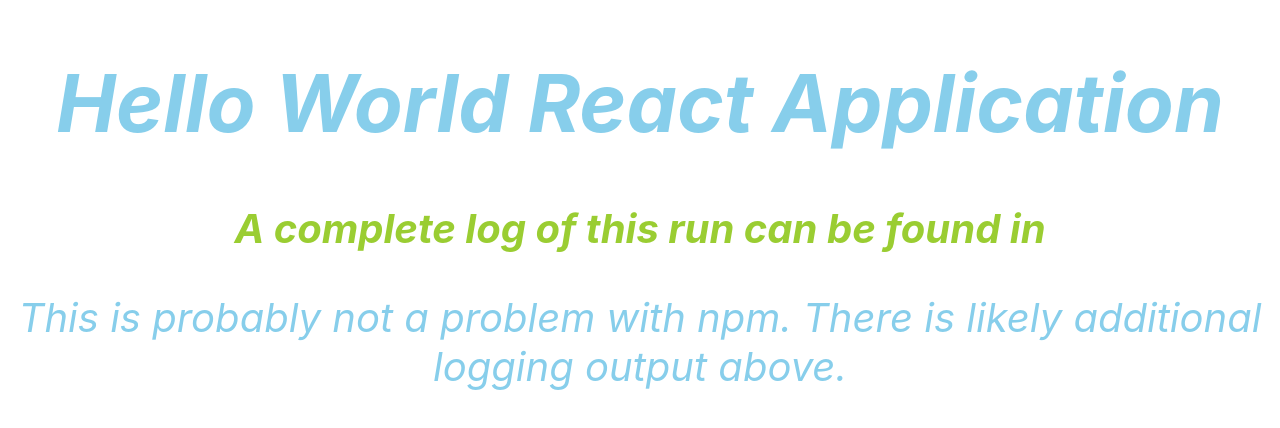
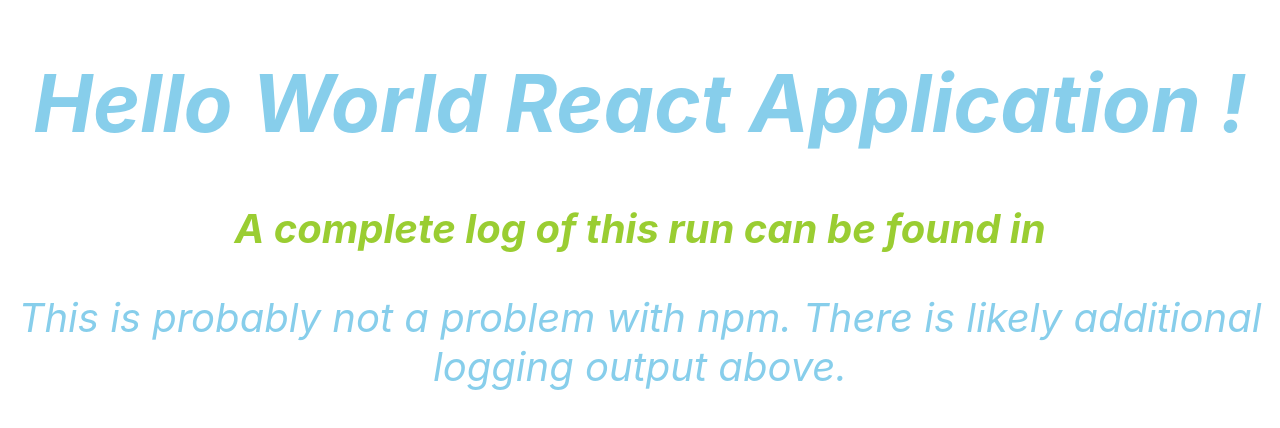
Before and after one commit to mo-nadeem/aws_react_app, a React (Create React App) app: page / in a window 1280 px wide. Shown: the top 428 px of the page. Built offline with nearby package versions, Linux system fonts and the light colour scheme.

Commit message:
1st commit

```diff
--- a/src/App.js
+++ b/src/App.js
@@ -3,7 +3,7 @@
 function App() {
   return (
     <div className="App">
-      <h1>Hello World React Application</h1>
+      <h1>Hello World React Application !</h1>
       <h2>A complete log of this run can be found in</h2>
       <p>This is probably not a problem with npm. There is likely additional logging output above.</p>
     </div>
```
